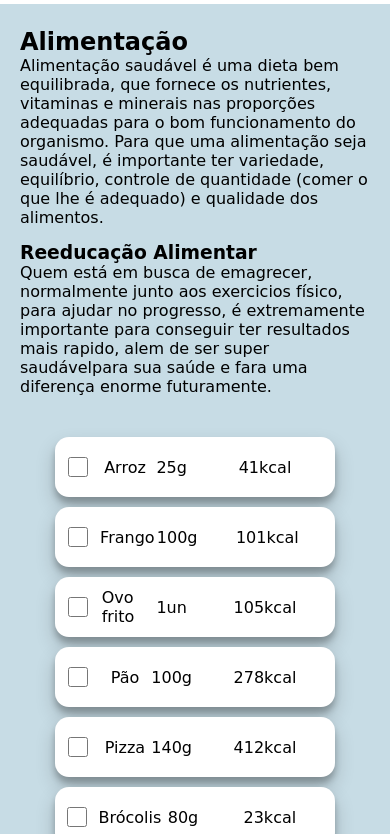
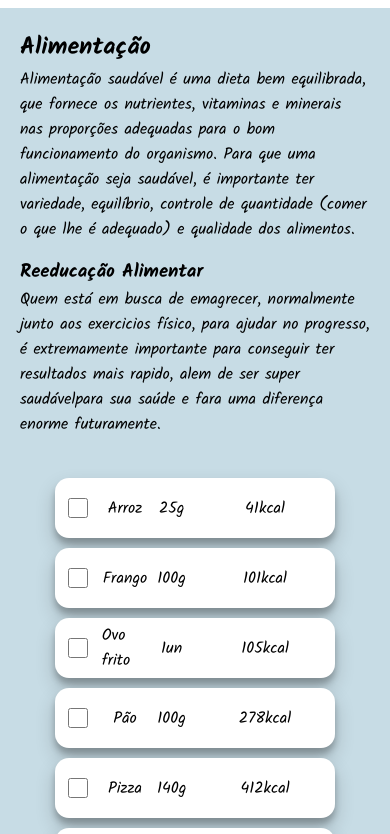
Before and after one commit to Daitzyx/3035-modulo-2, a plain HTML site: page food.html in a window 390 px wide. Shown: the part 82-916 px from the top of the page. Drawn offline with Linux system fonts and the light colour scheme.

Commit message:
ajuste fonte mobile

```diff
--- a/food.html
+++ b/food.html
@@ -4,6 +4,7 @@
 <head>
     <meta name="viewport" content="width=device-width, initial-scale=1.0" />
     <link rel="preconnect" href="https://fonts.googleapis.com">
+    <link href="https://fonts.googleapis.com/css2?family=Kalam:wght@300;400;700&display=swap" rel="stylesheet">
     <link rel="stylesheet" href="css/reset.css">
     <link rel="stylesheet" href="css/food.css">
     <link rel="stylesheet" href="css/responsivo.css">
```
Also changed, not shown: consult.html (+1 -0 lines), imc.html (+1 -0 lines), index.html (+1 -0 lines).
